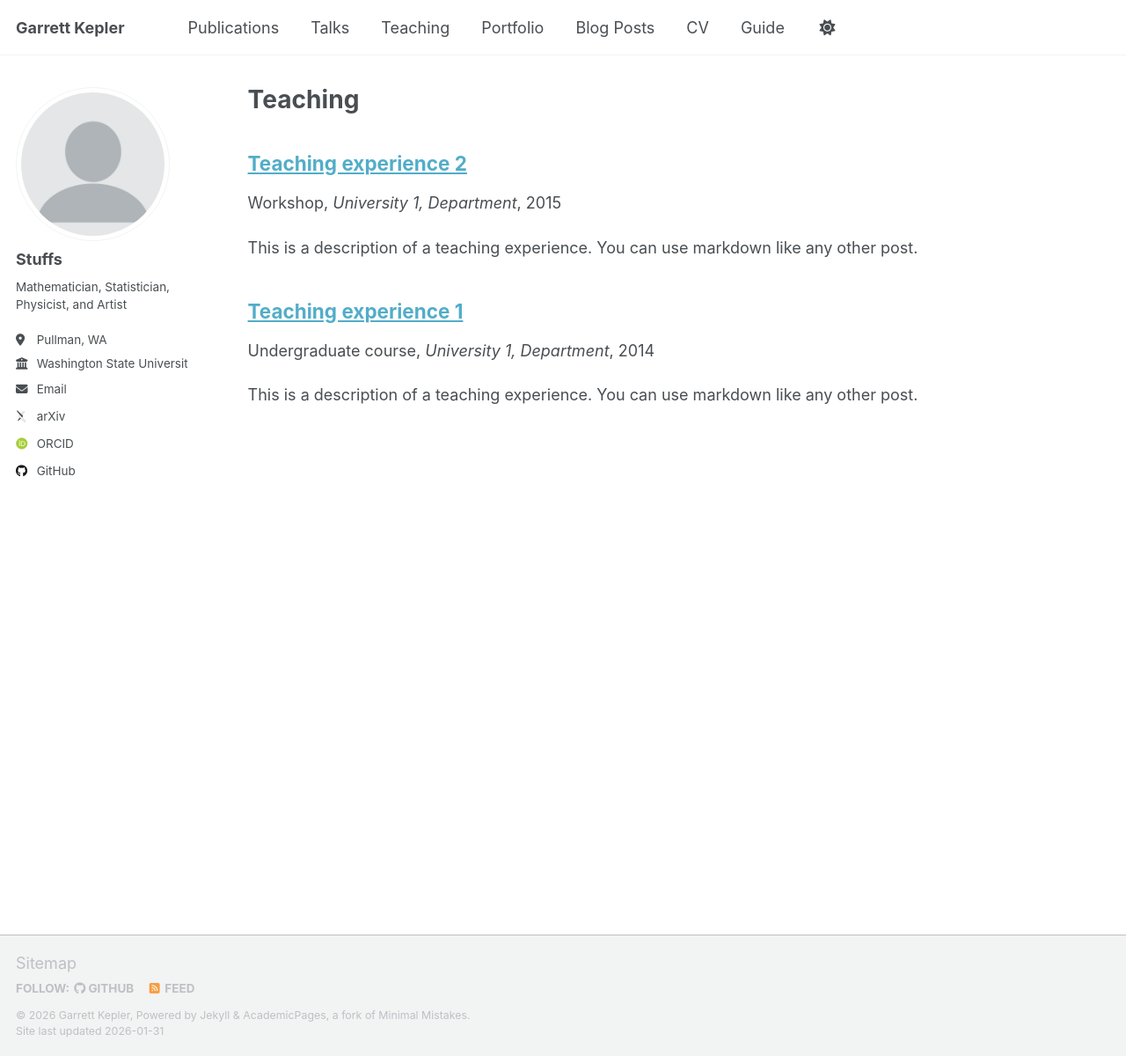
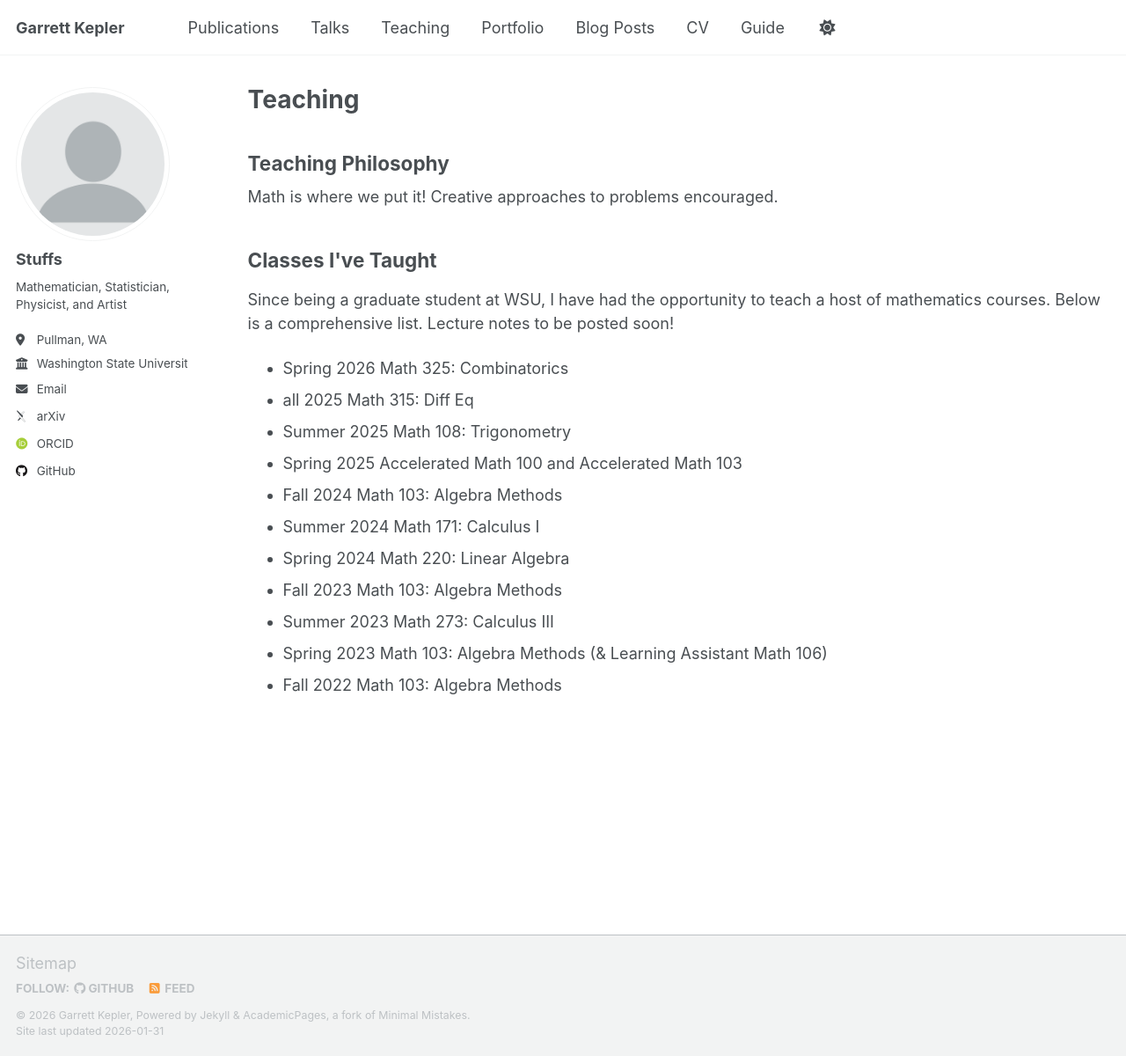
Before and after one commit to garrett-kepler/garrett-kepler.github.io, a Jekyll site: the page built from _pages/teaching.html, in a window 1280 px wide and 1200 px high. Shown: the whole window at 88% size. Built offline with Jekyll 4.4.1, drawn with Linux system fonts in a browser that asks for light colours; some web fonts are replaced; a script that is not in the unit is left out.

Commit message:
Update teaching.html

```diff
--- a/_pages/teaching.html
+++ b/_pages/teaching.html
@@ -5,8 +5,24 @@ permalink: /teaching/
 author_profile: true
 ---
 
-{% include base_path %}
+<h2>Teaching Philosophy</h2>
+Math is where we put it! Creative approaches to problems encouraged.
+<h2>Classes I've Taught</h2>
+<p>
+Since being a graduate student at WSU, I have had the opportunity to teach a host of mathematics courses. Below is a comprehensive list. Lecture notes to be posted soon!
+</p>
 
-{% for post in site.teaching reversed %}
-  {% include archive-single.html %}
-{% endfor %}
+<ul>
+  <li>Spring 2026		Math 325: Combinatorics</li>
+<li>all 2025 		Math 315: Diff Eq</li>
+<li>Summer 2025 		Math 108: Trigonometry </li>
+<li>Spring 2025		Accelerated Math 100 and Accelerated Math 103</li>
+<li>Fall 2024		Math 103: Algebra Methods</li>
+<li>Summer 2024		Math 171: Calculus I</li>
+<li>Spring 2024		Math 220: Linear Algebra</li>
+<li>Fall 2023		Math 103: Algebra Methods </li>
+	<li>Summer 2023		Math 273: Calculus III</li>
+	<li>Spring 2023		Math 103: Algebra Methods (& Learning Assistant Math 106)</li>
+	<li>Fall 2022		Math 103: Algebra Methods </li>
+
+</ul>
```
